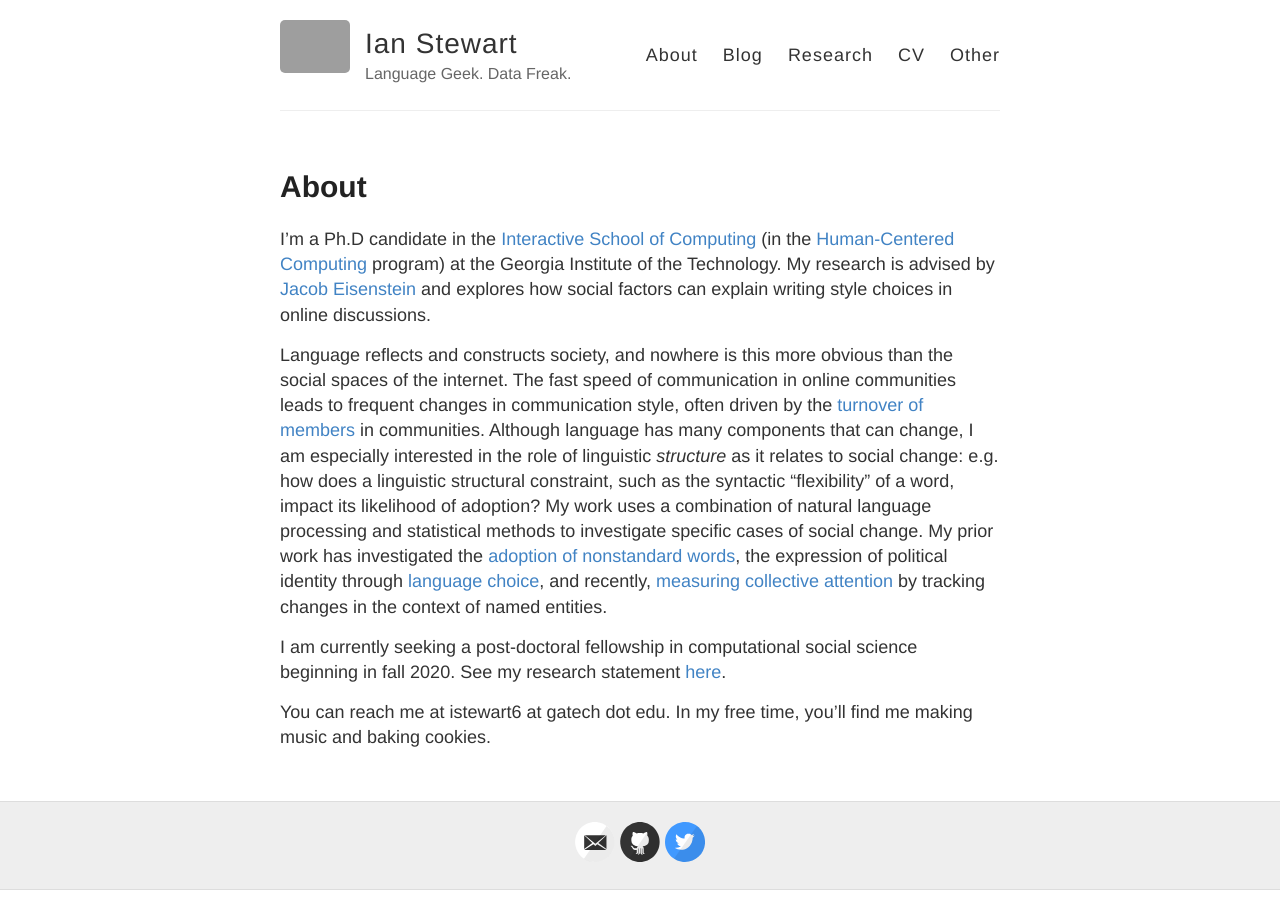
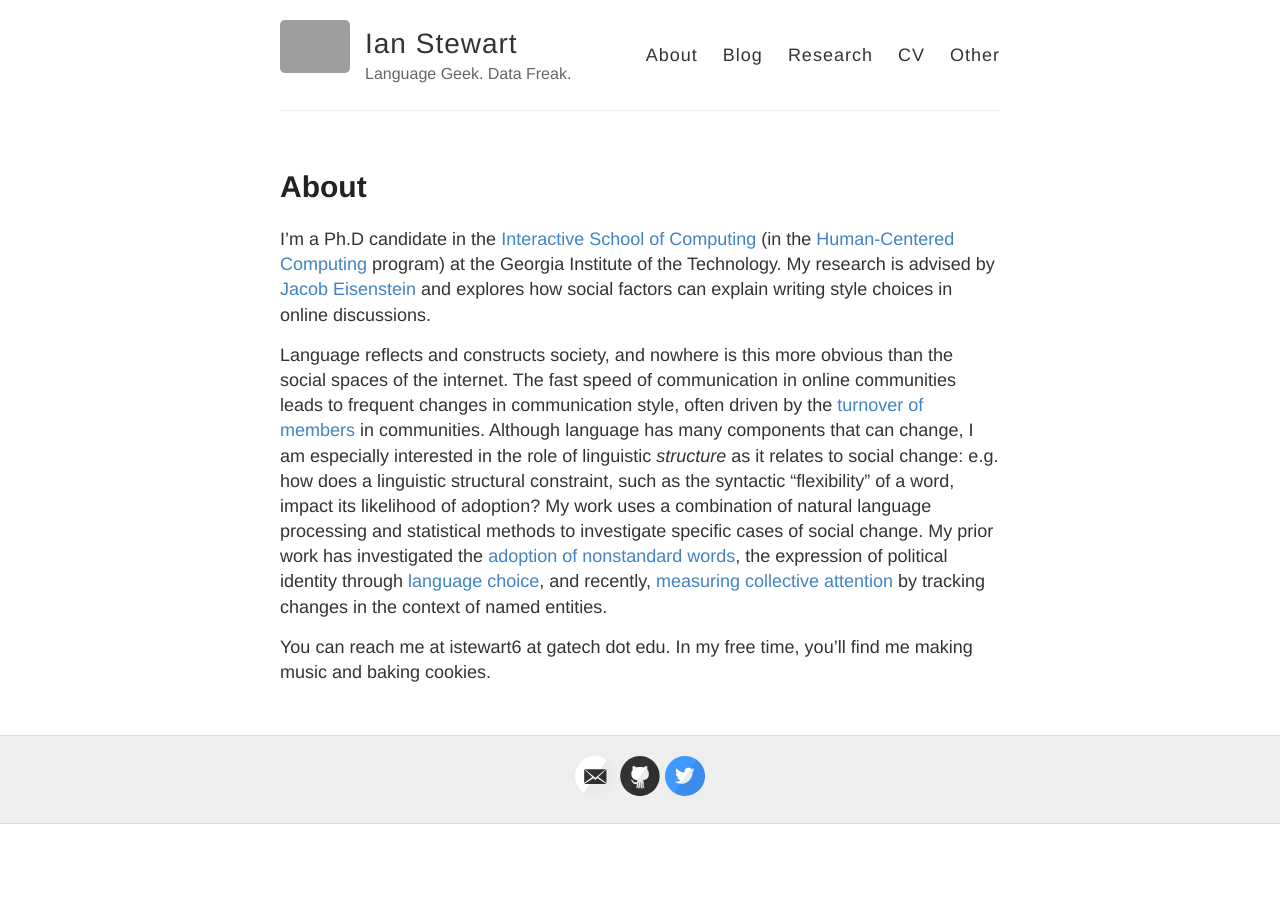
Before and after one commit to ianbstewart/ianbstewart.github.io, a Jekyll site: the page built from about.md, in a window 1280 px wide. Built offline with Jekyll 4.4.1, drawn with Linux system fonts in a browser that asks for light colours; grey boxes are pictures that could not be loaded.

Commit message:
updated about

```diff
--- a/about.md
+++ b/about.md
@@ -13,7 +13,4 @@ Although language has many components that can change, I am especially intereste
 My work uses a combination of natural language processing and statistical methods to investigate specific cases of social change.
 My prior work has investigated the [adoption of nonstandard words](https://www.aclweb.org/anthology/D18-1467), the expression of political identity through [language choice](https://www.aclweb.org/anthology/N18-2022), and recently, [measuring collective attention](https://arxiv.org/pdf/1909.08784.pdf) by tracking changes in the context of named entities.
 
-I am currently seeking a post-doctoral fellowship in computational social science beginning in fall 2020.
-See my research statement [here](docs/research_statement_general.pdf).
-
 You can reach me at istewart6 at gatech dot edu. In my free time, you'll find me making music and baking cookies.
```
